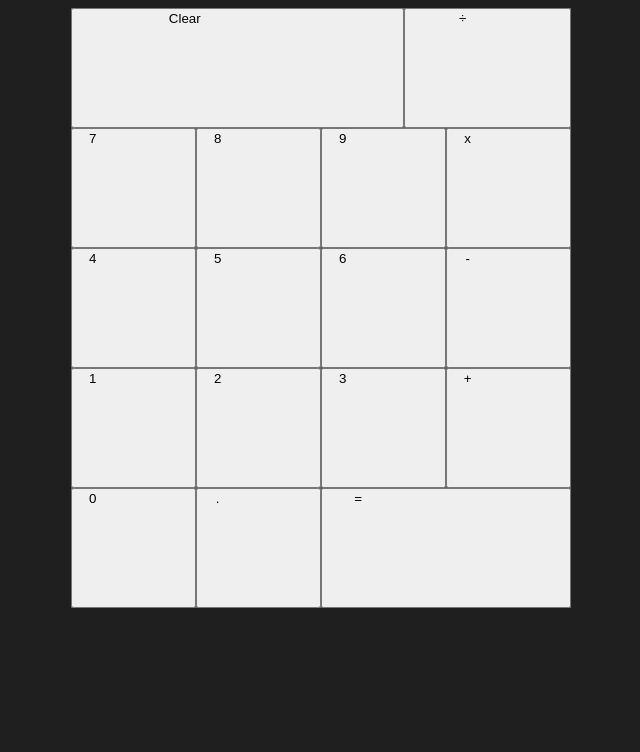
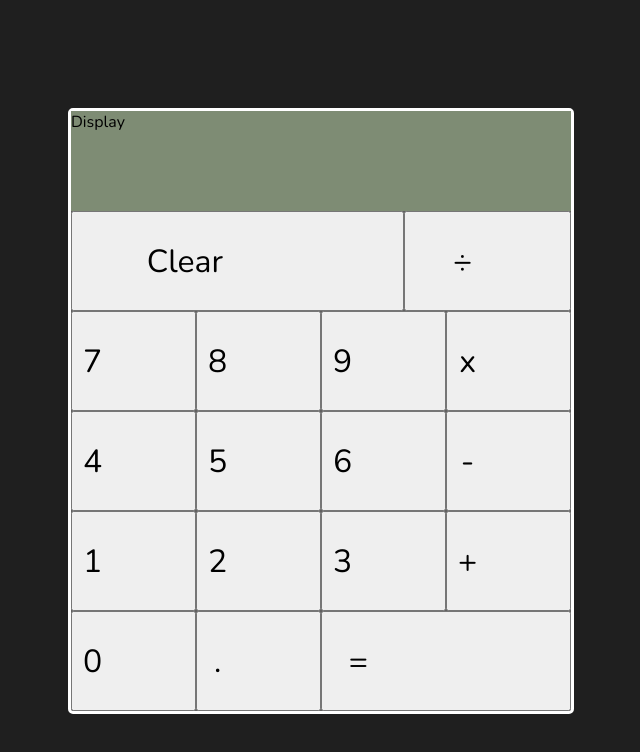
Before and after one commit to joshjt96/calculator, a plain HTML site: page index.html in a window 1280 px wide. Shown: the whole page, without its empty margins (319-959 px from the left). Drawn offline with nearby package versions, Linux system fonts and the light colour scheme.

Commit message:
Add display and border

```diff
--- a/calc.js
+++ b/calc.js
@@ -1,3 +1,6 @@
+const button = document.querySelector('button');
+
+
 const add = function(num1, num2) {
 	return num1 + num2
 };
--- a/index.html
+++ b/index.html
@@ -6,10 +6,14 @@
     <meta name="viewport" content="width=device-width, initial-scale=1.0">
     <title>Calculator</title>
     <link rel="stylesheet" href="styles.css">
+    <link rel="preconnect" href="https://fonts.googleapis.com">
+    <link rel="preconnect" href="https://fonts.gstatic.com" crossorigin>
+    <link href="https://fonts.googleapis.com/css2?family=Nunito&display=swap" rel="stylesheet">
 </head>
 <body>
     <div class="border">
         <div class="calculator">
+            <div class="display">Display</div>
             <div class="row1">
                 <button class="row1">Clear</button>
                 <button class="row1">÷</button>
--- a/styles.css
+++ b/styles.css
@@ -1,5 +1,13 @@
 body {
     background-color: #1f1f1f;
+}
+
+button {
+    display: flex;
+    justify-content: center;
+    align-items: center;
+    font-family: 'Nunito', sans-serif;
+    font-size: 2rem;
 }
 
 .border {
@@ -12,34 +20,46 @@ body {
     height: 600px;
     width: 500px;
     background-color: #616060;
+    border-style: solid;
+    border-color: white;
+    border-radius: 5px;
+    margin-top: 100px;
+}
+
+.display {
+    display: grid;
+    grid-template-columns: 2fr 1fr;
+    height: 100px;
+    font-family: 'Nunito', sans-serif;
+    background-color: #7e8c74;
 }
 
 .row1 {
     display: grid;
     grid-template-columns: 2fr 1fr;
-    height: 120px;
+    height: 100px;
 }
 
 .row2 {
     display: grid;
     grid-template-columns: 1fr 1fr 1fr 1fr;
-    height: 120px;
+    height: 100px;
 }
 
 .row3 {
     display: grid;
     grid-template-columns: 1fr 1fr 1fr 1fr;
-    height: 120px;
+    height: 100px;
 }
 
 .row4 {
     display: grid;
     grid-template-columns: 1fr 1fr 1fr 1fr;
-    height: 120px;
+    height: 100px;
 }
 
 .row5 {
     display: grid;
     grid-template-columns: 1fr 1fr 2fr;
-    height: 120px;
+    height: 100px;
 }
```
